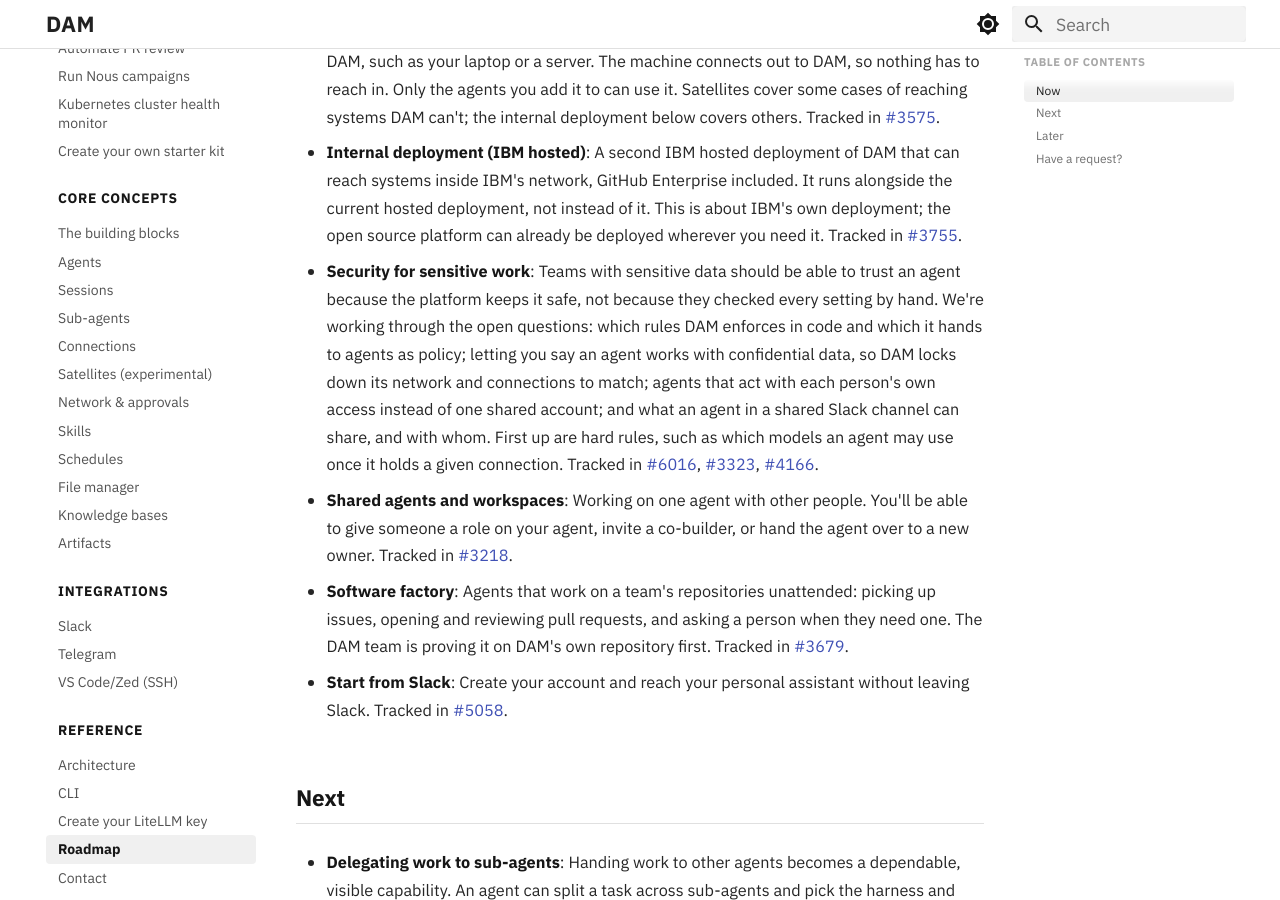
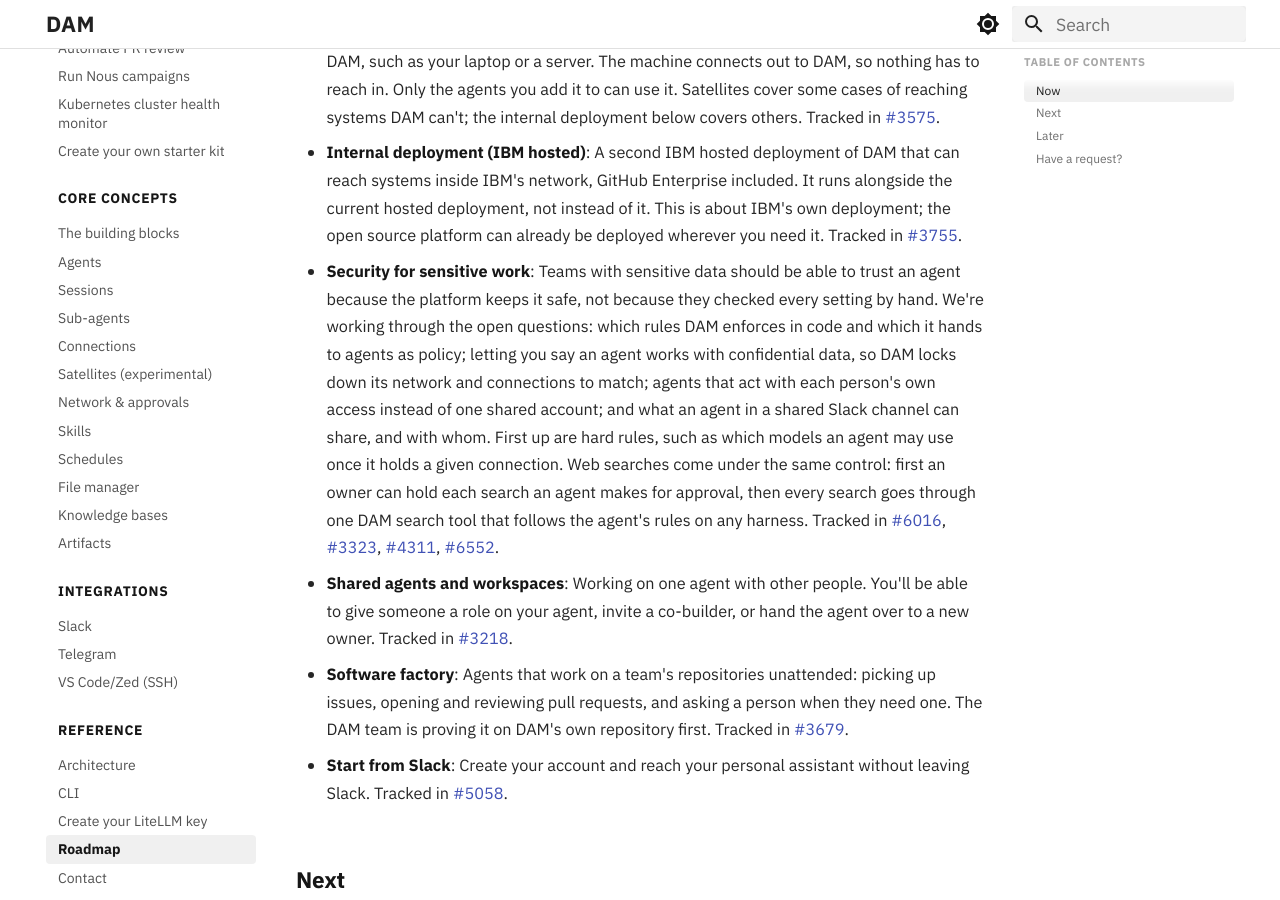
Before and after one commit to dam-agents/docs, an MkDocs documentation site: the page built from docs/reference/roadmap.md, in a window 1280 px wide and 900 px high, scrolled down 879 px. Built offline with MkDocs 1.6.1 and Material for MkDocs 9.7.7, drawn with Linux system fonts in a browser that asks for light colours.

Commit message:
docs: roadmap security item covers web search control
Assisted-By: Claude

```diff
--- a/docs/reference/roadmap.md
+++ b/docs/reference/roadmap.md
@@ -18,7 +18,7 @@ DAM is a research project, and real users drive its direction. Much of what we b
 
 - **Internal deployment (IBM hosted)**: A second IBM hosted deployment of DAM that can reach systems inside IBM's network, GitHub Enterprise included. It runs alongside the current hosted deployment, not instead of it. This is about IBM's own deployment; the open source platform can already be deployed wherever you need it. Tracked in [#3755](https://github.com/dam-agents/dam/issues/3755){:target="_blank"}.
 
-- **Security for sensitive work**: Teams with sensitive data should be able to trust an agent because the platform keeps it safe, not because they checked every setting by hand. We're working through the open questions: which rules DAM enforces in code and which it hands to agents as policy; letting you say an agent works with confidential data, so DAM locks down its network and connections to match; agents that act with each person's own access instead of one shared account; and what an agent in a shared Slack channel can share, and with whom. First up are hard rules, such as which models an agent may use once it holds a given connection. Tracked in [#6016](https://github.com/dam-agents/dam/issues/6016){:target="_blank"}, [#3323](https://github.com/dam-agents/dam/issues/3323){:target="_blank"}, [#4166](https://github.com/dam-agents/dam/issues/4166){:target="_blank"}.
+- **Security for sensitive work**: Teams with sensitive data should be able to trust an agent because the platform keeps it safe, not because they checked every setting by hand. We're working through the open questions: which rules DAM enforces in code and which it hands to agents as policy; letting you say an agent works with confidential data, so DAM locks down its network and connections to match; agents that act with each person's own access instead of one shared account; and what an agent in a shared Slack channel can share, and with whom. First up are hard rules, such as which models an agent may use once it holds a given connection. Web searches come under the same control: first an owner can hold each search an agent makes for approval, then every search goes through one DAM search tool that follows the agent's rules on any harness. Tracked in [#6016](https://github.com/dam-agents/dam/issues/6016){:target="_blank"}, [#3323](https://github.com/dam-agents/dam/issues/3323){:target="_blank"}, [#4311](https://github.com/dam-agents/dam/issues/4311){:target="_blank"}, [#6552](https://github.com/dam-agents/dam/issues/6552){:target="_blank"}.
 
 - **Shared agents and workspaces**: Working on one agent with other people. You'll be able to give someone a role on your agent, invite a co-builder, or hand the agent over to a new owner. Tracked in [#3218](https://github.com/dam-agents/dam/issues/3218){:target="_blank"}.
 
```
